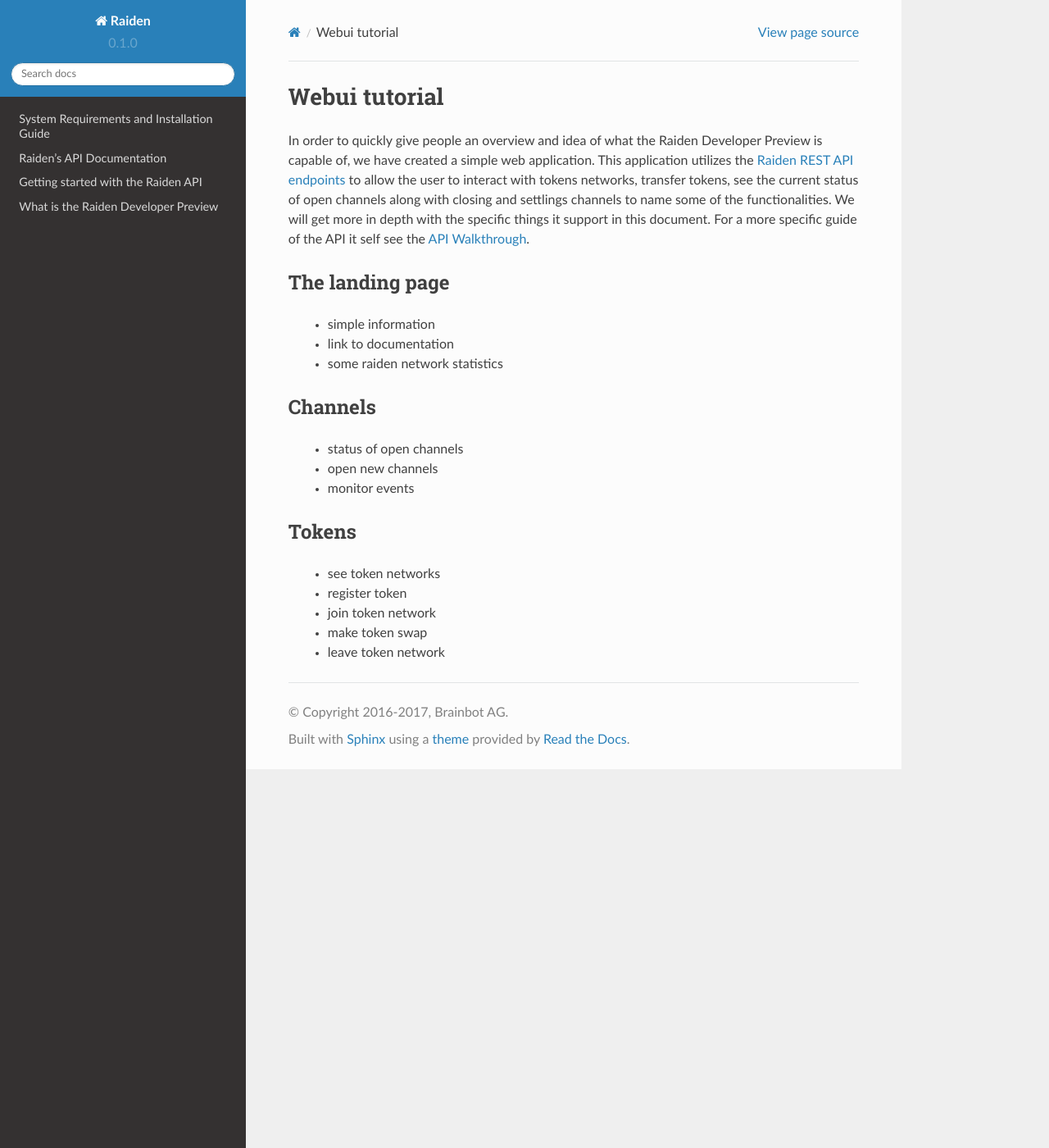
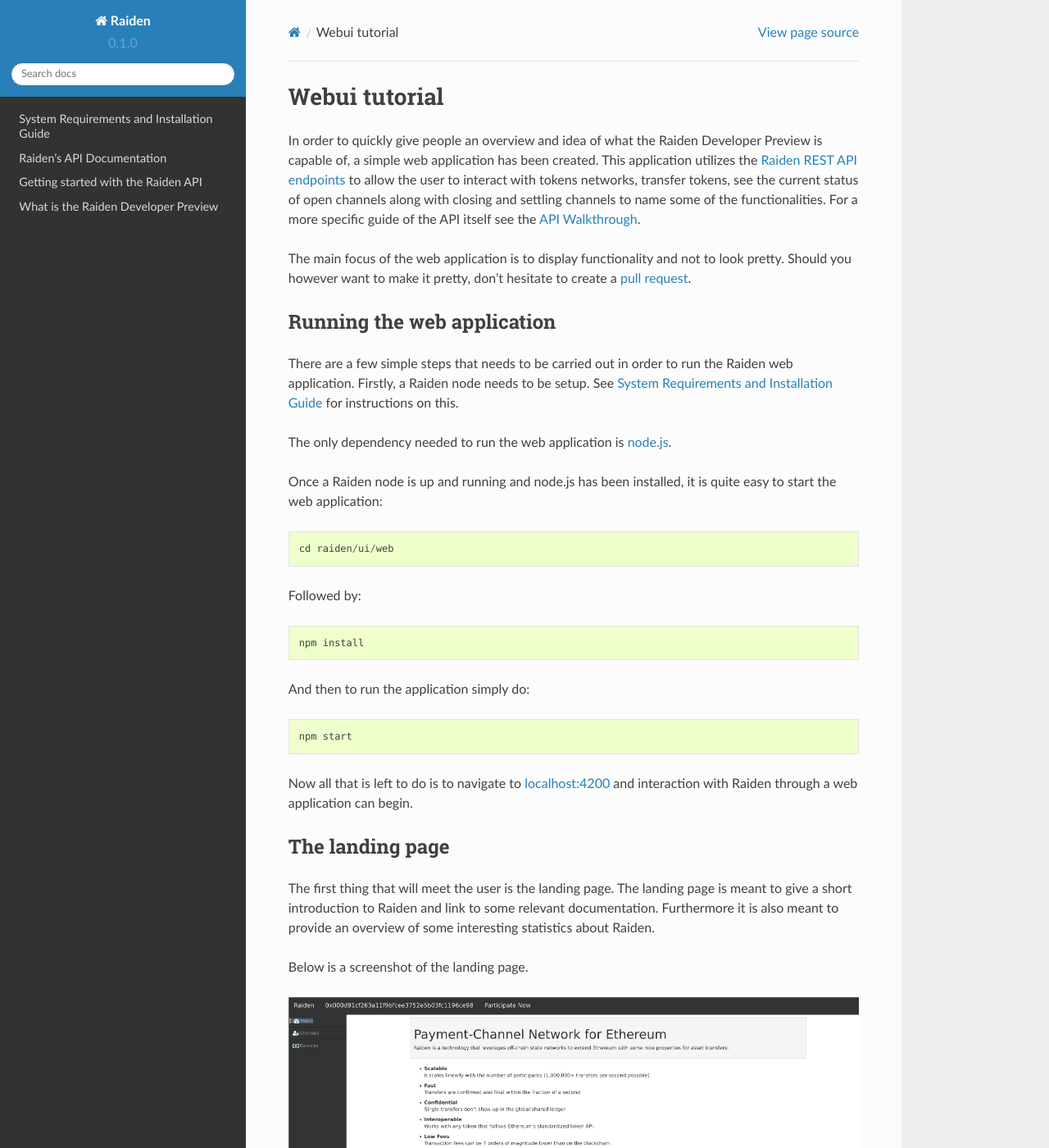
Before and after one commit to raiden-network/raiden, a Sphinx documentation site: the page built from docs/webui-tutorial.rst, in a window 1280 px wide and 1400 px high. Shown: the whole window at 82% size. Built offline with Sphinx 7.4.7 and the Read the Docs theme 2.0.0, drawn with Linux system fonts in a browser that asks for light colours; pages that are not in the unit, such as notebooks, are missing from menus; some of the changed text lies outside the part shown.

Commit message:
added image for landing page

```diff
--- a/docs/webui-tutorial.rst
+++ b/docs/webui-tutorial.rst
@@ -1,16 +1,42 @@
 Webui tutorial
 ##############
 
-In order to quickly give people an overview and idea of what the Raiden Developer Preview is capable of, we have created a simple web application. This application utilizes the :doc:`Raiden REST API endpoints <rest_api>` to allow the user to interact with tokens networks, transfer tokens, see the current status of open channels along with closing and settlings channels to name some of the functionalities. We will get more in depth with the specific things it support in this document. For a more specific guide of the API it self see the :doc:`API Walkthrough <api_walkthrough>`.
+In order to quickly give people an overview and idea of what the Raiden Developer Preview is capable of, a simple web application has been created. This application utilizes the :doc:`Raiden REST API endpoints <rest_api>` to allow the user to interact with tokens networks, transfer tokens, see the current status of open channels along with closing and settling channels to name some of the functionalities. For a more specific guide of the API itself see the :doc:`API Walkthrough <api_walkthrough>`.
 
+The main focus of the web application is to display functionality and not to look pretty. Should you however want to make it pretty, don't hesitate to create a `pull request <https://github.com/raiden-network/raiden/pulls>`_.
+
+
+Running the web application
+---------------------------
+There are a few simple steps that needs to be carried out in order to run the Raiden web application. Firstly, a Raiden node needs to be setup. See :doc:`overview_and_guide` for instructions on this.
+
+The only dependency needed to run the web application is `node.js <https://docs.npmjs.com/getting-started/installing-node>`_.
+
+Once a Raiden node is up and running and node.js has been installed, it is quite easy to start the web application::
+
+    cd raiden/ui/web
+
+Followed by::
+
+    npm install
+
+And then to run the application simply do::
+
+    npm start
+
+Now all that is left to do is to navigate to `localhost:4200 <localhost:4200>`_ and interaction with Raiden through a web application can begin.
 
 
 The landing page
 ------------------
-    * simple information
-    * link to documentation
-    * some raiden network statistics
+The first thing that will meet the user is the landing page. The landing page is meant to give a short introduction to Raiden and link to some relevant documentation. Furthermore it is also meant to provide an overview of some interesting statistics about Raiden.
 
+Below is a screenshot of the landing page.
+
+.. image:: images/raiden_webui_landing_page_screenshot.png
+    :alt: Raiden web app landing page
+
+One last thing that might be interesting to note is that the address of the Raiden node is always displayed in the top bar.
 
 Channels
 -------------
```
Also changed, not shown: docs/images/raiden_webui_landing_page_screenshot.png (added).
